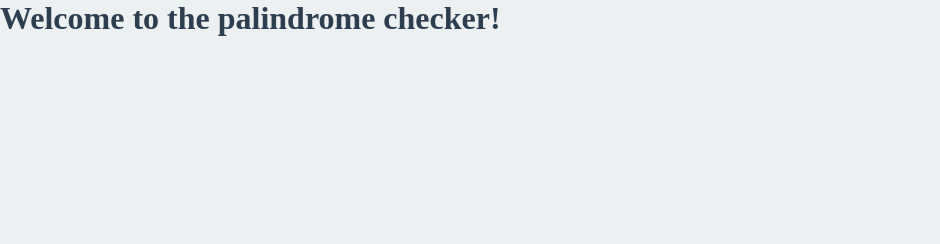
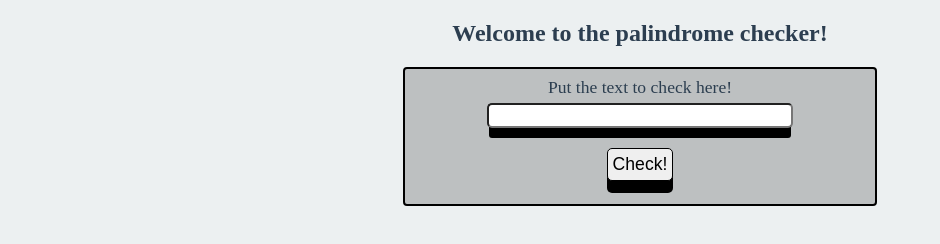
Before and after one commit to ItzTas/palindrome-checker, a website: page template/index.html in a window 1280 px wide. Shown: the whole page, without its empty margins (0-940 px from the left). Drawn offline with Linux system fonts and the light colour scheme.

Commit message:
palindrome checker completed!

```diff
--- /dev/null
+++ b/src/main.js
@@ -0,0 +1,31 @@
+function checkPalidrome(s) {
+    let final = ""
+    let inversed = ""
+    for (const letter of s) {
+        if (letter === " ") {
+            continue
+        }
+        inversed = letter + inversed
+        final += letter
+    }
+    return inversed === final
+}
+
+document.querySelector(".form_palindrome_checker").addEventListener("submit", (event) => {
+    event.preventDefault()
+
+    const value = document.querySelector(".input_checker").value;
+
+    const pDislpay = document.querySelector(".p_display");
+    if (!value) {
+        pDislpay.textContent = "the input cannot be empty";
+        return;
+    }
+
+    const ispalindrome = checkPalidrome(value);
+
+    pDislpay.textContent = ispalindrome ? `the text: ${value} is a palindrome!`
+        : `the text: ${value} is not a palindrome!`
+
+    document.querySelector(".input_checker").value = "";
+})
--- a/template/app.css
+++ b/template/app.css
@@ -24,9 +24,69 @@
 }
 
 body {
+    font-size: 62.5%;
     background-color: var(--color-background);
+    color: var(--color-text);
+}
+
+.header_welcome {
+    margin: 20px 0;
 }
 
 h1 {
-    color: var(--color-text);
+    text-align: center;
+    font-size: 1.5rem;
 }
+
+.div_checker {
+    display: flex;
+    flex-direction: column;
+    border: 2px solid black;
+    border-radius: 4px;
+    margin: auto;
+    width: 37vw;
+    min-width: 400px;
+    background-color: rgba(0, 0, 0, 0.2);
+    justify-content: center;
+    align-items: center;
+    padding: 3px;
+    padding-bottom: 23px;
+}
+
+.button_checker {
+    border: 1px solid black;
+    margin-top: 20px;
+    font-size: 1.1rem;
+    padding: 5px;
+    border-radius: 5px;
+    box-shadow: 0px 12px 0px 0px rgba(0, 0, 0, 1);
+}
+
+.label_checker {
+    font-size: 1.1rem;
+    margin: 5px 0;
+}
+
+.input_checker {
+    width: 23em;
+    border-radius: 5px;
+    box-shadow: 0px 12px 0px -2px rgba(0, 0, 0, 1);
+    height: 25px;
+}
+
+.p_display {
+    font-size: 1.09rem;
+    text-align: center;
+    margin-top: 12px;
+}
+
+@media (max-width: 376px) {
+    body {
+        font-size: 50%;
+    }
+
+
+    .div_checker {
+        min-width: 350px;
+    }
+}
--- a/template/index.html
+++ b/template/index.html
@@ -9,12 +9,22 @@
     <meta name="author" content="ItzTas">
     <title>Palindrome checker</title>
     <link rel="stylesheet" href="app.css" type="text/css">
+    <script src="../src/main.js" type="module" defer> </script>
 </head>
 
 <body>
-    <header>
+    <header class="header_welcome">
         <h1>Welcome to the palindrome checker!</h1>
     </header>
+
+    <form action="../src/main.js" class="form_palindrome_checker">
+        <div class="div_checker">
+            <label class="label_checker" for="main_input_checker">Put the text to check here!</label>
+            <input class="input_checker" id="main_input_checker">
+            <button class="button_checker" type="submit">Check!</button>
+        </div>
+        <p class="p_display"></p>
+    </form>
 </body>
 
 </html>
```
Also changed, not shown: src/check_palindrome.js (deleted, +0 -14 lines).
